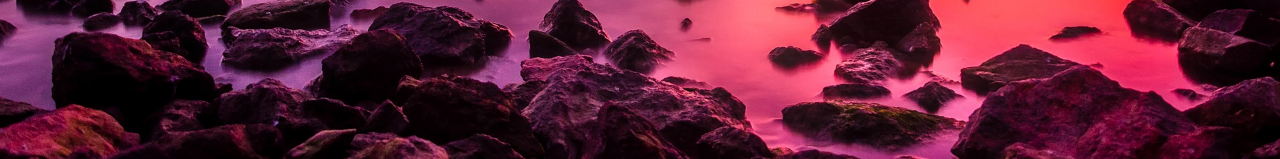
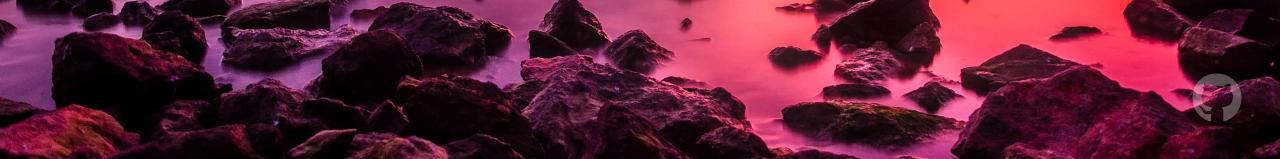
Before and after one commit to Pawper/Pretend, a plain HTML site: page index.html in a window 1280 px wide. Shown: the part 641-800 px from the top of the page. Drawn offline with Linux system fonts and the light colour scheme.

Commit message:
Github link

```diff
--- a/index.html
+++ b/index.html
@@ -44,5 +44,10 @@
     </nav>
     <main>Hey</main>
   </div>
+  <footer>
+      <a id="Github" alt="Github" tabindex="6" href="https://github.com/Pawper/Pretend">
+       <i class="fab fa-github"></i>
+      </a>
+  </footer>
 </body>
 </html>
--- a/style.css
+++ b/style.css
@@ -157,11 +157,23 @@ main {
   border-radius: 15px;
 }
 
-footer {
-  grid-area: ft;
-  padding: 15px;
-  background-color: var(--universal-background-color); -webkit-backdrop-filter: blur(5px);
-  backdrop-filter: blur(5px);  border-radius: 15px;
+#Github {
+  position: fixed;
+  bottom: 0;
+  right: 0;
+  margin: 15px;
+  margin-right: 3vw;
+  margin-bottom: 2vw;
+  font-size: calc(25px - 1vw);
+  color: white;
+  opacity: 0.3;
+  cursor: pointer;
+  outline: none;
+  transition-duration: 0.3s;
+}
+#Github:focus, #Github:hover {
+  transform: scale(1.1);
+  opacity: 1
 }
 
 /* Grow */
```
